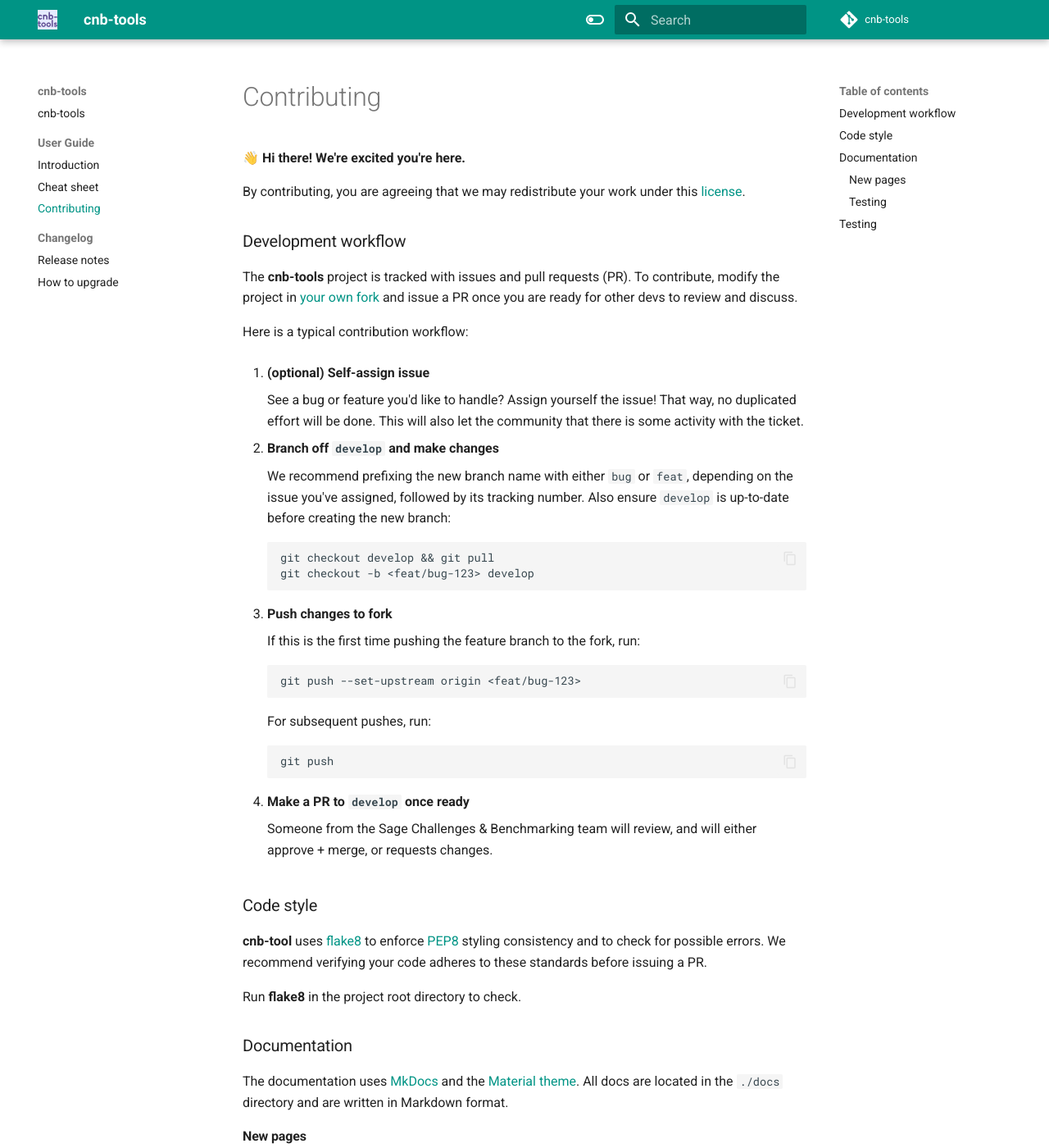
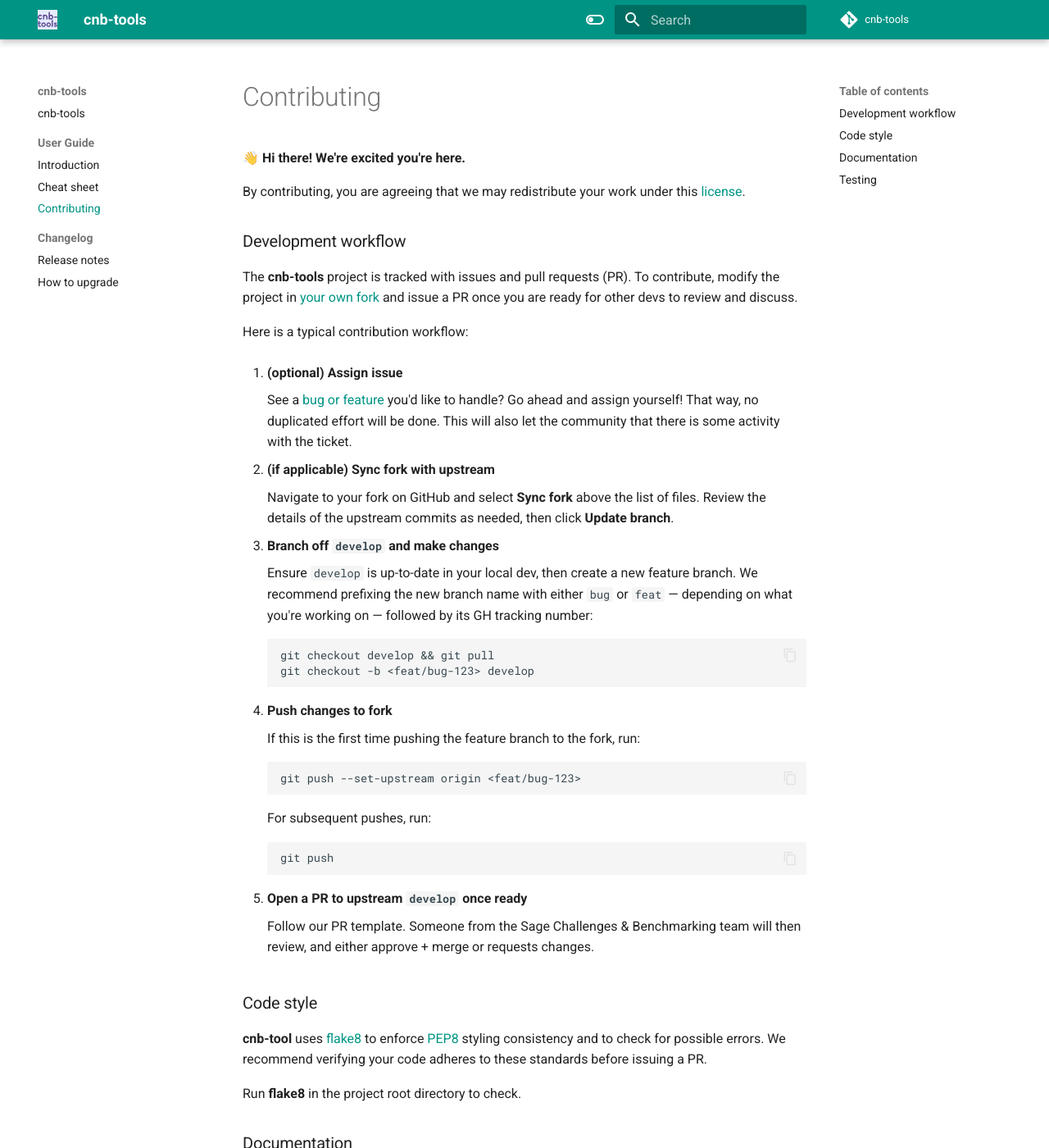
Before and after one commit to Sage-Bionetworks-Challenges/cnb-tools, an MkDocs documentation site: the page built from docs/user-guide/contributing.md, in a window 1280 px wide and 1400 px high. Shown: the whole window at 82% size. Built offline with MkDocs 1.6.1 and Material for MkDocs 9.7.7, drawn with Linux system fonts in a browser that asks for light colours; comment, search, counter and statistics services are not loaded; some of the changed text lies outside the part shown.

Commit message:
add more details to contributing guide

````diff
--- a/docs/user-guide/contributing.md
+++ b/docs/user-guide/contributing.md
@@ -11,19 +11,25 @@
 
 Here is a typical contribution workflow:
 
-1. **(optional) Self-assign issue**
+1. **(optional) Assign issue**
 
-    See a bug or feature you'd like to handle? Assign yourself the
-    issue!  That way, no duplicated effort will be done.  This will
+    See a [bug or feature] you'd like to handle? Go ahead and assign
+    yourself!  That way, no duplicated effort will be done.  This will
     also let the community that there is some activity with the
     ticket.
 
+2. **(if applicable) Sync fork with upstream**
+
+    Navigate to your fork on GitHub and select **Sync fork** above
+    the list of files.  Review the details of the upstream commits
+    as needed, then click **Update branch**.
+
 2. **Branch off `develop` and make changes**
 
-    We recommend prefixing the new branch name with either `bug` or
-    `feat`, depending on the issue you've assigned, followed by its
-    tracking number. Also ensure `develop` is up-to-date before creating
-    the new branch:
+    Ensure `develop` is up-to-date in your local dev, then create
+    a new feature branch. We recommend prefixing the new branch name
+    with either `bug` or `feat` — depending on what you're working
+    on — followed by its GH tracking number:
 
     ```
     git checkout develop && git pull
@@ -45,10 +51,11 @@
     git push
     ```
 
-4. **Make a PR to `develop` once ready**
+4. **Open a PR to upstream `develop` once ready**
 
-    Someone from the Sage Challenges & Benchmarking team will review,
-    and will either approve + merge, or requests changes.
+    Follow our PR template.  Someone from the Sage Challenges &
+    Benchmarking team will then review, and either approve + merge
+    or requests changes.
 
 ### Code style
 
@@ -63,15 +70,11 @@
 The documentation uses [MkDocs] and the [Material theme].  All docs are
 located in the `./docs` directory and are written in Markdown format.
 
-#### New pages
-
 To add a new page, create a Markdown file in `./docs`, then add the page
 to the `nav` setting in `./mkdocs.yml`.
 
-#### Testing
-
-During local development, you can build the docs site that will
-auto-reload with any changes:
+To test your changes, build a local docs site that will auto-reload with
+any changes:
 
 ```
 mkdocs serve
@@ -87,6 +90,7 @@
 
 [license]: LICENSE.md
 [your own fork]: https://docs.github.com/en/get-started/quickstart/fork-a-repo
+[bug or feature]: https://github.com/Sage-Bionetworks-Challenges/cnb-tools/issues
 [flake8]: https://pypi.org/project/flake8/
 [PEP8]: https://peps.python.org/pep-0008/
 [MKDocs]: https://www.mkdocs.org/
````
